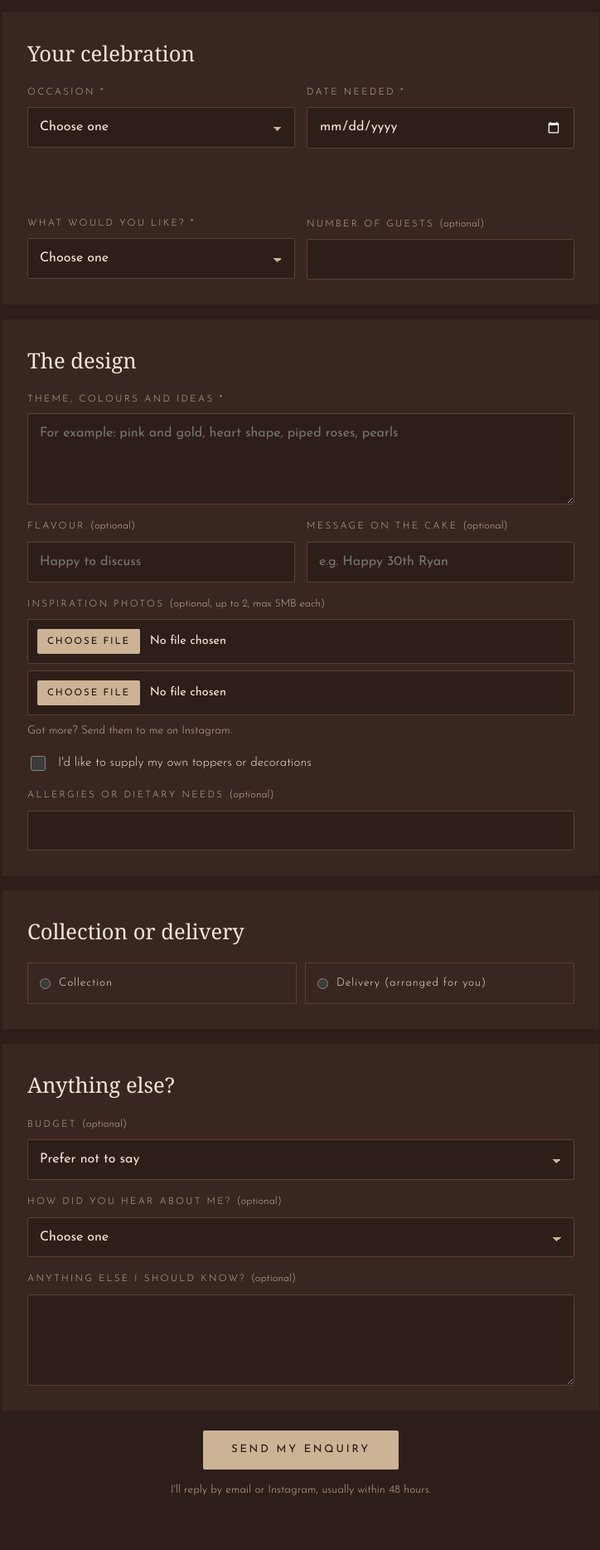
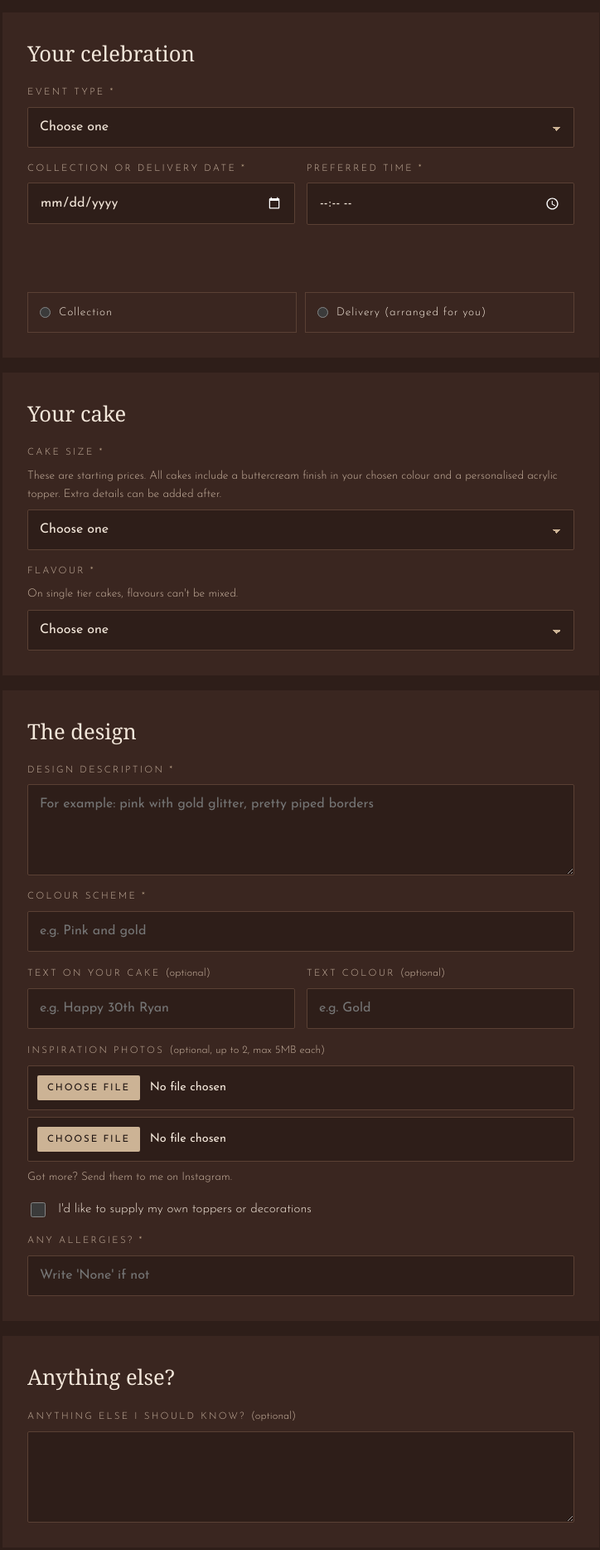
Before and after one commit to nashadasaka-lgtm/Cake-Site, a plain HTML site: page order.html in a window 1280 px wide. Shown: the part 761-2629 px from the top of the page at 83% size, without its empty margins (277-1001 px from the left). Drawn offline with nearby package versions, Linux system fonts and the light colour scheme; a web font is replaced by a local one.

Commit message:
Order form matches the JotForm questions; invoice maker becomes Order confirmation
- Order form: event type, cake size with servings and prices, flavour,
  colour scheme, text and text colour, allergies, preferred time
- Order confirmation pages at /order-confirmation and /order-maker
- Maker can open an order straight from a link; adds colour, text colour
  and allergies

Co-Authored-By: Claude Opus 5.5 <noreply@anthropic.com>
Claude-Session: https://claude.ai/code/session_01J1ck37BXp59SqEh6SvVVDk

```diff
--- a/assets/invoice/invoice.css
+++ b/assets/invoice/invoice.css
@@ -30,7 +30,8 @@
 .hero-top { display: flex; justify-content: space-between; align-items: center; gap: 12px; }
 .hero-top img { height: 40px; width: auto; }
 .ref { font-size: .7rem; letter-spacing: .22em; text-transform: uppercase; color: var(--latte); border: 1px solid rgba(204,179,149,.4); border-radius: 999px; padding: 7px 12px 5px; white-space: nowrap; }
-.hero .hi { margin-top: 30px; font-family: var(--script); font-style: italic; font-size: clamp(2.1rem, 7vw, 2.9rem); line-height: 1.1; color: var(--white); }
+.hero .conf { margin-top: 28px; font-size: .72rem; letter-spacing: .3em; text-transform: uppercase; color: var(--latte); }
+.hero .hi { margin-top: 10px; font-family: var(--script); font-style: italic; font-size: clamp(2.1rem, 7vw, 2.9rem); line-height: 1.1; color: var(--white); }
 .hero .sub { margin-top: 10px; color: var(--latte); font-size: .98rem; }
 .countdown { display: inline-flex; align-items: baseline; gap: 10px; margin-top: 18px; background: rgba(204,179,149,.14); border: 1px solid rgba(204,179,149,.35); border-radius: 999px; padding: 9px 18px 7px; font-size: .78rem; letter-spacing: .18em; text-transform: uppercase; color: var(--latte-soft); }
 .countdown b { font-family: var(--display); font-weight: 400; font-size: 1.5rem; letter-spacing: 0; color: var(--white); }
--- a/assets/invoice/invoice.js
+++ b/assets/invoice/invoice.js
@@ -64,11 +64,12 @@
 
     const method = d.e?.method === "delivery" ? "Delivery" : "Collection";
     const chip = (label, v) => (v ? `<span class="chip"><small>${label}</small>${esc(v)}</span>` : "");
-    const chips = [chip("Occasion", d.e?.occ), chip("Size", d.k?.size), chip("Flavour", d.k?.flavour)].join("");
+    const chips = [chip("Occasion", d.e?.occ), chip("Size", d.k?.size), chip("Flavour", d.k?.flavour), chip("Colours", d.k?.colour)].join("");
     const row = (label, value) => (value ? `<dt>${esc(label)}</dt><dd>${esc(value)}</dd>` : "");
     const detailRows = [
       row("Design", d.k?.design),
-      row("On the cake", d.k?.msg),
+      row("On the cake", d.k?.msg ? d.k.msg + (d.k?.textColour ? ` (in ${d.k.textColour.toLowerCase()})` : "") : ""),
+      row("Allergies", d.k?.allergies),
       row(method, [fmtDate(d.e?.date), d.e?.time].filter(Boolean).join(", ")),
       d.e?.method === "delivery" ? row("Address", d.e?.addr) : ""
     ].join("");
@@ -94,6 +95,7 @@
       <img src="${esc(opts.logo || "assets/brand/wordmark-cream.png")}" alt="Cakes by Nashada Jones">
       <span class="ref">Order ${esc(d.n || "")}</span>
     </div>
+    <p class="conf">Order confirmation</p>
     <p class="hi">${first ? `Hi ${esc(first)}, let's make your cake!` : "Let's make your cake!"}</p>
     <p class="sub">Thank you for your order. Here's everything in one place.</p>
     ${d.e?.date ? `<div class="countdown">${days > 0 ? `<b>${days}</b> day${days === 1 ? "" : "s"} to cake day` : esc(cakeDayText)}</div>` : ""}
--- a/order.html
+++ b/order.html
@@ -62,7 +62,7 @@ input[type="file"]::file-selector-button { font: 400 .72rem var(--body); letter-
 .choice:has(input:checked) { border-color: var(--latte); background: rgba(204,179,149,.08); }
 .check { display: flex; flex-wrap: nowrap; gap: 12px; align-items: flex-start; text-transform: none; letter-spacing: 0; font-size: .95rem; color: var(--text); cursor: pointer; }
 .check input { width: 18px; height: 18px; margin-top: 3px; accent-color: var(--latte); -webkit-appearance: auto; appearance: auto; flex: none; }
-label > input, label > select, label > textarea, .label > input, .label > .hint { flex: 0 0 100%; }
+label > input, label > select, label > textarea, label > .hint, .label > input, .label > .hint { flex: 0 0 100%; }
 .hint { font-size: .85rem; color: var(--muted); text-transform: none; letter-spacing: 0; }
 .date-note { font-size: .9rem; text-transform: none; letter-spacing: 0; color: var(--latte); min-height: 1.4em; }
 .honey { position: absolute; left: -9999px; }
@@ -105,7 +105,7 @@ footer { background: var(--deep); color: var(--latte); padding-block: 30px calc(
 
     <fieldset>
       <legend>Your details</legend>
-      <label for="name">Full name <span class="req">*</span><input id="name" name="Name" required autocomplete="name"></label>
+      <label for="name">Name <span class="req">*</span><input id="name" name="Name" required autocomplete="name"></label>
       <div class="row2">
         <label for="email">Email <span class="req">*</span><input id="email" name="email" type="email" required autocomplete="email"></label>
         <label for="phone">Phone or WhatsApp <span class="req">*</span><input id="phone" name="Phone" type="tel" required autocomplete="tel"></label>
@@ -115,54 +115,19 @@ footer { background: var(--deep); color: var(--latte); padding-block: 30px calc(
 
     <fieldset>
       <legend>Your celebration</legend>
+      <label for="occasion">Event type <span class="req">*</span>
+        <select id="occasion" name="Event type" required>
+          <option value="">Choose one</option>
+          <option>Adult birthday</option><option>Kids' birthday</option><option>Baby shower</option>
+          <option>Gender reveal</option><option>Christening</option><option>Wedding</option>
+          <option>Anniversary</option><option>Christmas</option><option>Business or event</option><option>Other</option>
+        </select>
+      </label>
       <div class="row2">
-        <label for="occasion">Occasion <span class="req">*</span>
-          <select id="occasion" name="Occasion" required>
-            <option value="">Choose one</option>
-            <option>Birthday</option><option>Kids' party</option><option>Baby shower</option>
-            <option>Christening</option><option>Wedding</option><option>Anniversary</option>
-            <option>Christmas</option><option>Business or event</option><option>Other</option>
-          </select>
-        </label>
-        <label for="date">Date needed <span class="req">*</span><input id="date" name="Date needed" type="date" required></label>
+        <label for="date">Collection or delivery date <span class="req">*</span><input id="date" name="Date needed" type="date" required></label>
+        <label for="time">Preferred time <span class="req">*</span><input id="time" name="Preferred time" type="time" required step="900"></label>
       </div>
       <p class="date-note" id="dateNote" aria-live="polite"></p>
-      <div class="row2">
-        <label for="what">What would you like? <span class="req">*</span>
-          <select id="what" name="Order" required>
-            <option value="">Choose one</option>
-            <option>4 inch cake (from &pound;55)</option>
-            <option>6 inch cake (from &pound;85)</option>
-            <option>8 inch cake (from &pound;100)</option>
-            <option>6 inch themed cake (from &pound;125)</option>
-            <option>8 inch themed cake (from &pound;145)</option>
-            <option>Box of 12 cupcakes (from &pound;35)</option>
-            <option>Cake and cupcakes</option>
-            <option>Not sure yet</option>
-          </select>
-        </label>
-        <label for="guests">Number of guests <span class="opt">(optional)</span><input id="guests" name="Guests" type="number" min="1" inputmode="numeric"></label>
-      </div>
-    </fieldset>
-
-    <fieldset>
-      <legend>The design</legend>
-      <label for="design">Theme, colours and ideas <span class="req">*</span><textarea id="design" name="Design ideas" required placeholder="For example: pink and gold, heart shape, piped roses, pearls"></textarea></label>
-      <div class="row2">
-        <label for="flavour">Flavour <span class="opt">(optional)</span><input id="flavour" name="Flavour" placeholder="Happy to discuss"></label>
-        <label for="msg">Message on the cake <span class="opt">(optional)</span><input id="msg" name="Message on cake" placeholder="e.g. Happy 30th Ryan"></label>
-      </div>
-      <div class="label">Inspiration photos <span class="opt">(optional, up to 2, max 5MB each)</span>
-        <input type="file" name="Inspiration photo 1" accept="image/*" aria-label="Inspiration photo 1">
-        <input type="file" name="Inspiration photo 2" accept="image/*" aria-label="Inspiration photo 2">
-        <span class="hint">Got more? Send them to me on Instagram.</span>
-      </div>
-      <label class="check"><input type="checkbox" name="Own toppers" value="Yes, I'll supply my own toppers or decorations"> I'd like to supply my own toppers or decorations</label>
-      <label for="allergies">Allergies or dietary needs <span class="opt">(optional)</span><input id="allergies" name="Allergies"></label>
-    </fieldset>
-
-    <fieldset>
-      <legend>Collection or delivery</legend>
       <div class="choices" role="radiogroup" aria-label="Collection or delivery">
         <label class="choice"><input type="radio" name="Collection or delivery" value="Collection" required> Collection</label>
         <label class="choice"><input type="radio" name="Collection or delivery" value="Delivery"> Delivery (arranged for you)</label>
@@ -171,18 +136,51 @@ footer { background: var(--deep); color: var(--latte); padding-block: 30px calc(
     </fieldset>
 
     <fieldset>
-      <legend>Anything else?</legend>
-      <label for="budget">Budget <span class="opt">(optional)</span>
-        <select id="budget" name="Budget">
-          <option value="">Prefer not to say</option>
-          <option>Under &pound;75</option><option>&pound;75 to &pound;100</option><option>&pound;100 to &pound;150</option><option>&pound;150 or more</option>
+      <legend>Your cake</legend>
+      <label for="what">Cake size <span class="req">*</span>
+        <span class="hint">These are starting prices. All cakes include a buttercream finish in your chosen colour and a personalised acrylic topper. Extra details can be added after.</span>
+        <select id="what" name="Cake size" required>
+          <option value="">Choose one</option>
+          <option>4" tall (serves 2 to 5), from &pound;55</option>
+          <option>6" tall (serves 10 to 15), from &pound;85</option>
+          <option>8" tall (serves 20 to 25), from &pound;100</option>
+          <option>6" themed (serves 10 to 15), from &pound;125</option>
+          <option>8" themed (serves 20 to 25), from &pound;145</option>
+          <option>Box of 12 cupcakes, from &pound;35</option>
+          <option>Not sure yet</option>
         </select>
       </label>
-      <label for="heard">How did you hear about me? <span class="opt">(optional)</span>
-        <select id="heard" name="Heard about me from">
-          <option value="">Choose one</option><option>Instagram</option><option>TikTok</option><option>A friend or family</option><option>I've ordered before</option><option>Other</option>
+      <label for="flavour">Flavour <span class="req">*</span>
+        <span class="hint">On single tier cakes, flavours can't be mixed.</span>
+        <select id="flavour" name="Flavour" required>
+          <option value="">Choose one</option>
+          <option>Vanilla</option>
+          <option>Chocolate</option>
+          <option>Red velvet (+&pound;10)</option>
+          <option>Not sure yet, happy to discuss</option>
         </select>
       </label>
+    </fieldset>
+
+    <fieldset>
+      <legend>The design</legend>
+      <label for="design">Design description <span class="req">*</span><textarea id="design" name="Design description" required placeholder="For example: pink with gold glitter, pretty piped borders"></textarea></label>
+      <label for="colours">Colour scheme <span class="req">*</span><input id="colours" name="Colour scheme" required placeholder="e.g. Pink and gold"></label>
+      <div class="row2">
+        <label for="msg">Text on your cake <span class="opt">(optional)</span><input id="msg" name="Text on cake" placeholder="e.g. Happy 30th Ryan"></label>
+        <label for="textColour">Text colour <span class="opt">(optional)</span><input id="textColour" name="Text colour" placeholder="e.g. Gold"></label>
+      </div>
+      <div class="label">Inspiration photos <span class="opt">(optional, up to 2, max 5MB each)</span>
+        <input type="file" name="Inspiration photo 1" accept="image/*" aria-label="Inspiration photo 1">
+        <input type="file" name="Inspiration photo 2" accept="image/*" aria-label="Inspiration photo 2">
+        <span class="hint">Got more? Send them to me on Instagram.</span>
+      </div>
+      <label class="check"><input type="checkbox" name="Own toppers" value="Yes, I'll supply my own toppers or decorations"> I'd like to supply my own toppers or decorations</label>
+      <label for="allergies">Any allergies? <span class="req">*</span><input id="allergies" name="Allergies" required placeholder="Write 'None' if not"></label>
+    </fieldset>
+
+    <fieldset>
+      <legend>Anything else?</legend>
       <label for="notes">Anything else I should know? <span class="opt">(optional)</span><textarea id="notes" name="Other notes"></textarea></label>
     </fieldset>
 
```
Also changed, not shown: invoice-maker.html (+16 -8 lines), invoice.html (+2 -2 lines), robots.txt, vercel.json.
